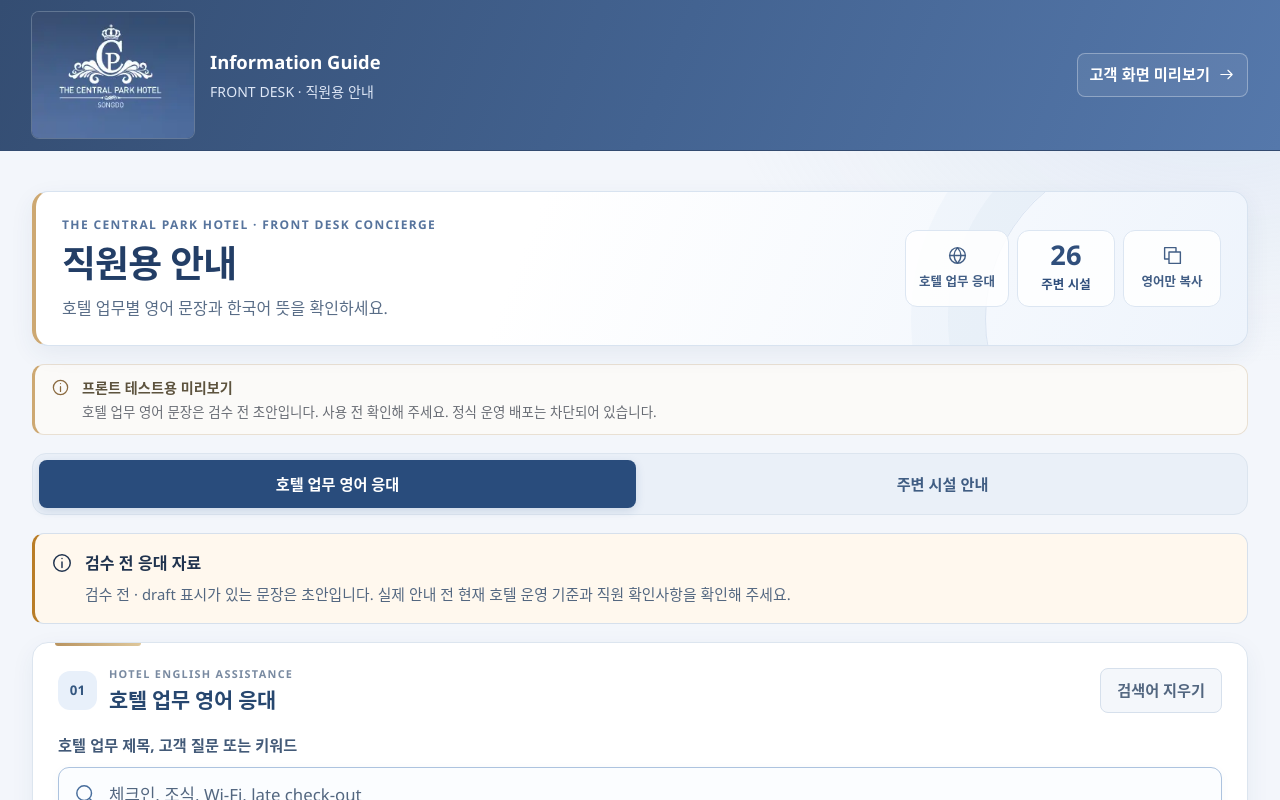
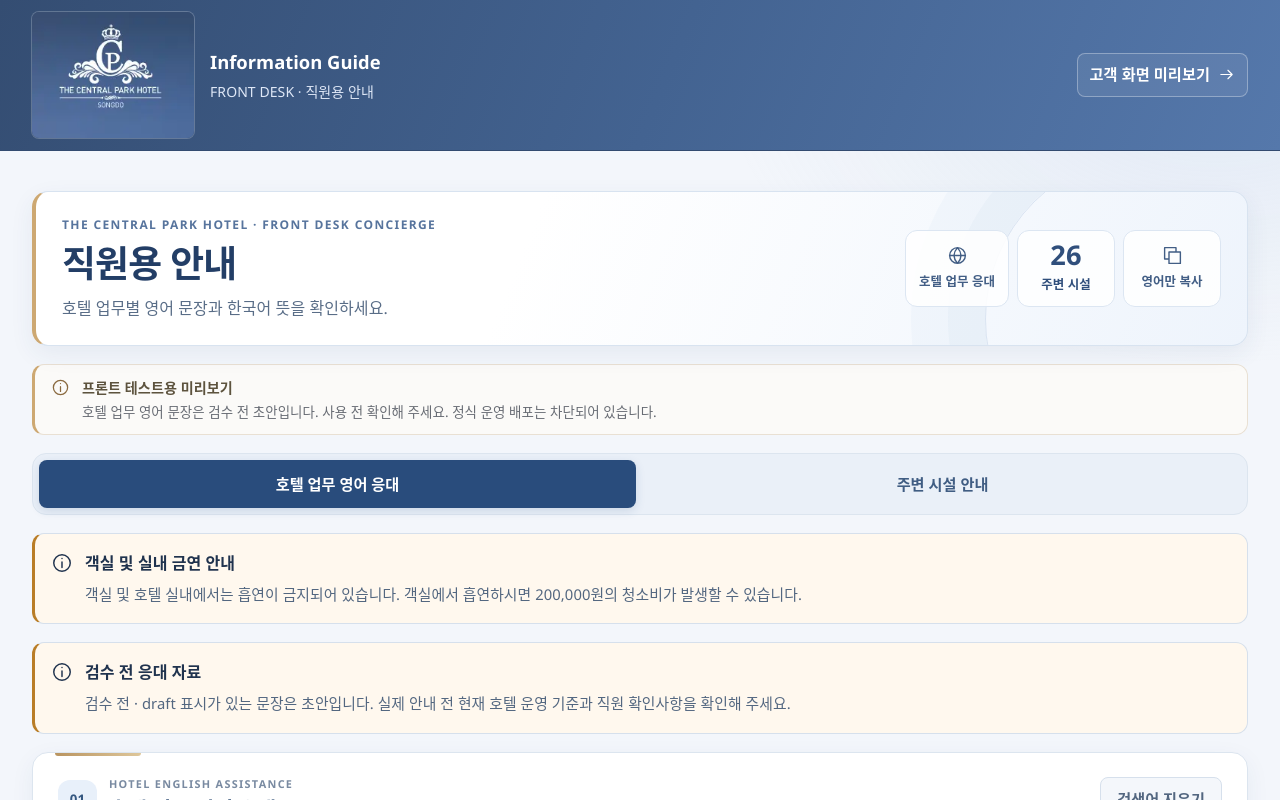
Before and after one commit to unispace1357-blip/CPH-INFORMATION-PROGRAM, a React (Vite) app: page /staff in a window 1280 px wide. Shown: the top 800 px of the page. Built offline with nearby package versions, Linux system fonts and the light colour scheme.

Commit message:
Surface no-smoking policy prominently and align staff delivery notes

```diff
--- a/src/components/staff/FrontdeskGuide.tsx
+++ b/src/components/staff/FrontdeskGuide.tsx
@@ -50,6 +50,7 @@ export function FrontdeskGuide() {
   }
 
   return <div className="frontdesk-guide">
+    {dataset?.scripts.find(script => script.id === 'indoor-smoking-policy') && <InformationNotice title="객실 및 실내 금연 안내" tone="warning">{dataset.scripts.find(script => script.id === 'indoor-smoking-policy')!.details?.ko}</InformationNotice>}
     {dataset?.scripts.some(script => script.reviewStatus === 'draft') && <InformationNotice title="검수 전 응대 자료" tone="warning">검수 전 · draft 표시가 있는 문장은 초안입니다. 실제 안내 전 현재 호텔 운영 기준과 직원 확인사항을 확인해 주세요.</InformationNotice>}
     {dataState.status === 'error' && <div role="alert"><InformationNotice title="호텔 업무 스크립트를 불러오지 못했습니다" tone="warning"><p>데이터 검증 결과를 확인하고 다시 시도해 주세요. 주변 시설 안내는 별도 탭에서 이용할 수 있습니다.</p><Button variant="secondary" onClick={() => window.location.reload()}>새로고침</Button></InformationNotice></div>}
     <section className="panel search-panel" aria-labelledby="frontdesk-search-title">
```
